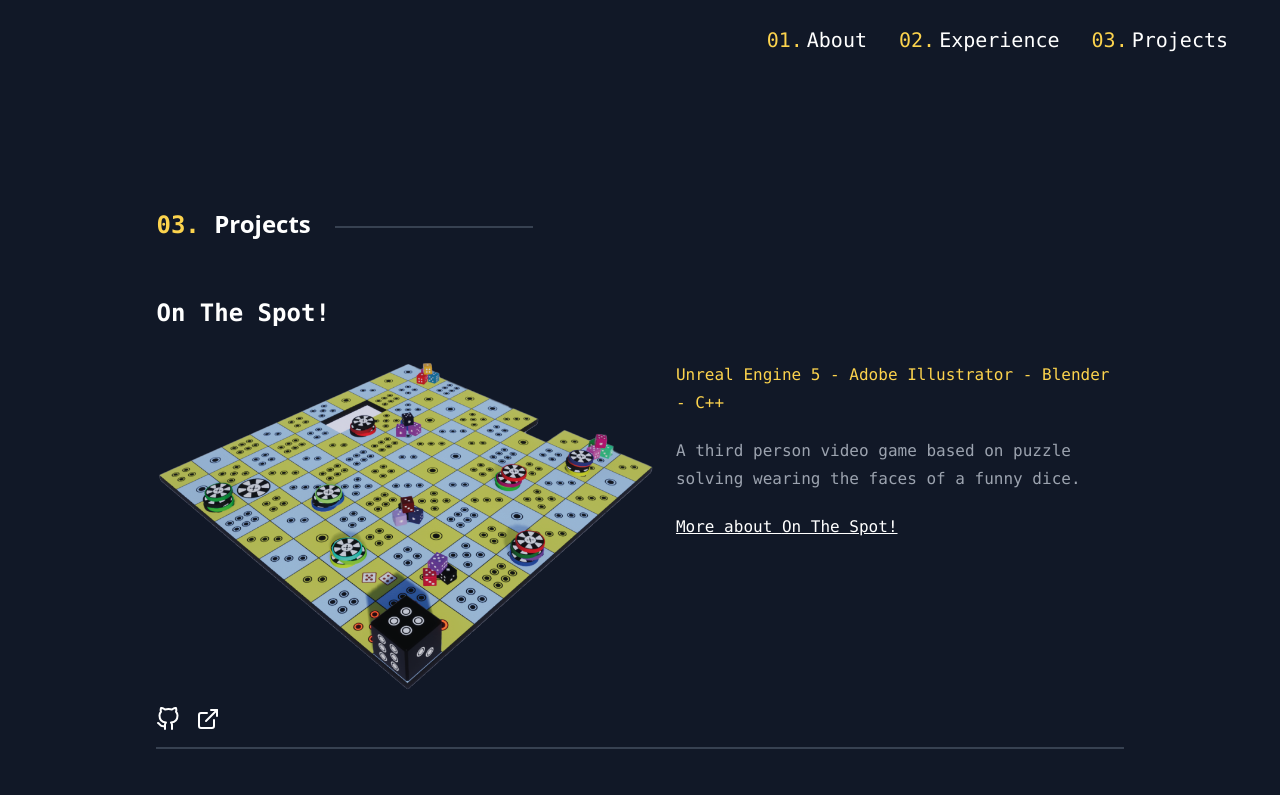
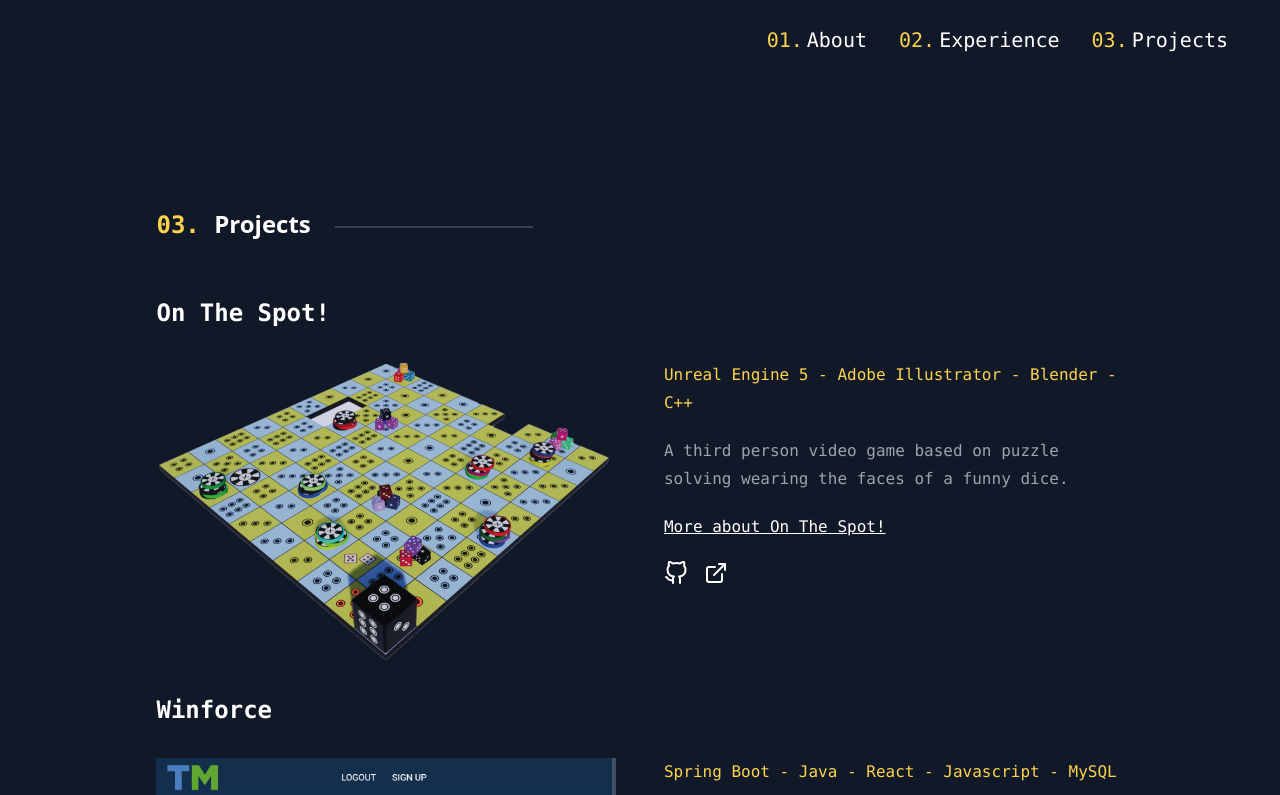
Before and after one commit to simone-lungarella/surveyor-lab, a SvelteKit app: page /projects in a window 1280 px wide. Shown: the top 795 px of the page. Built offline with nearby package versions, Linux system fonts and the light colour scheme.

Commit message:
Fixed spacing issue in projects, corrected image in winforce and ptracer projects

```diff
--- a/src/routes/Header.svelte
+++ b/src/routes/Header.svelte
@@ -85,6 +85,6 @@
 
 <style>
     .item {
-        @apply flex items-center px-3 py-2 text-xl font-mono gap-1;
+        @apply flex items-center px-3 py-2 text-xl md:text-sm lg:text-xl font-mono gap-1;
     }
 </style>
--- a/src/routes/about/+page.svelte
+++ b/src/routes/about/+page.svelte
@@ -4,7 +4,7 @@
 
 </script>
 
-<div class="grid grid-cols-7 md:grid-cols-8 lg:grid-cols-10 gap-4 -mt-8 md:mt-20">
+<div class="grid grid-cols-7 md:grid-cols-8 lg:grid-cols-9 gap-4 -mt-8 lg:mt-20">
     <div class="md:col-span-1" />
     <div class="prose col-span-7 lg:col-span-8">
         <div class="flex gap-6 items-center">
@@ -15,8 +15,6 @@
         </div>
     </div>
     <div class="md:col-span-1" />
-
-    <div class="lg:col-span-1" />
 
     <div class="text-column font-mono prose col-span-7 lg:col-span-4">
         <p class="text-gray-200">
--- a/src/routes/experience/+page.svelte
+++ b/src/routes/experience/+page.svelte
@@ -5,7 +5,7 @@
 
 </script>
 
-<div class="grid grid-cols-8 md:grid-cols-9 gap-4 -mt-12 md:mt-20">
+<div class="grid grid-cols-8 md:grid-cols-9 gap-4 -mt-12 lg:mt-20">
     <div class="md:col-span-1" />
     <div class="prose col-span-8">
         <div class="flex gap-6 items-center">
--- a/src/routes/projects/+page.svelte
+++ b/src/routes/projects/+page.svelte
@@ -3,10 +3,9 @@
     import OnTheSpot from "/src/lib/image/onthespot.png";
     import PTracker from "/src/lib/image/product-tracker.png";
     import Winforce from "/src/lib/image/winforce.png";
-
 </script>
 
-<div class="grid grid-cols-8 md:grid-cols-9 gap-4 -mt-12 md:mt-12 space-y-4">
+<div class="grid grid-cols-8 md:grid-cols-9 gap-4 -mt-12 lg:mt-12 space-y-4">
     <div class="md:col-span-1" />
 
     <div class="prose col-span-8">
@@ -21,39 +20,30 @@
     {#each $ProjectStore as project (project.id)}
         <div class="md:col-span-1" />
 
-        <!-- Project Title -->
         <div class="col-span-8 md-col-span-7 prose font-mono">
             <h2 class="text-white">{project.title}</h2>
         </div>
 
         <div class="md:col-span-1" />
 
-        <!-- Content -->
-        <div
-            class="col-span-8 md:col-span-7 grid grid-flow-row gap-4 place-content-center">
-            <!-- Image -->
-            <div
-                class="col-span-8 md:col-span-4 object-center object-fill hover:scale-105 transition duration-500 ease-in-out">
-                <!-- <img src={project.cover} alt="Project" /> -->
+        <div class="col-span-8 md:col-span-7 grid grid-flow-row place-content-center" >
+            <div class="grid grid-cols-1 md:grid-cols-2 gap-12 items-center lg:items-start">
+
+                <div class="hover:scale-105 transition duration-500 ease-in-out" >
                     {#if project.id === 1}
                         <img src={OnTheSpot} alt="Project preview" />
                     {:else if project.id === 2}
+                        <img src={Winforce} alt="Project preview" />
+                    {:else if project.id === 3}
                         <img src={PTracker} alt="Project preview" />
-                {:else if project.id === 3}
-                    <img src={Winforce} alt="Project preview" />
                     {/if}
                 </div>
 
-            <!-- Text -->
-            <div class="col-span-8 md:col-span-3 bg-contain prose font-mono">
-                <span class="text-amber-300">{project.techs.join(" - ")}</span>
+                <div class="prose font-mono">
+                    <span class="text-amber-300" >{project.techs.join(" - ")}</span >
                     <p class="text-gray-400">{project.description}</p>
                     <a class="text-white" href={project.page} >More about {project.title}</a >
-            </div>
-
-            <!-- Links -->
-            <div
-                class="col-span-8 md:col-span-7 grid grid-flow-col place-content-start gap-4" >
+                    <div class="grid grid-flow-col place-content-start gap-4 mt-5">
                         {#if project.github}
                             <a href={project.github}>
                                 <svg
@@ -66,7 +56,7 @@
                                     stroke-width="2"
                                     stroke-linecap="round"
                                     stroke-linejoin="round"
-                            class="feather feather-github hover:scale-110 hover:text-amber-300" >
+                                    class="feather feather-github text-white hover:scale-110 hover:text-amber-300" >
                                     <path d="M9 19c-5 1.5-5-2.5-7-3m14 6v-3.87a3.37 3.37 0 0 0-.94-2.61c3.14-.35 6.44-1.54 6.44-7A5.44 5.44 0 0 0 20 4.77 5.07 5.07 0 0 0 19.91 1S18.73.65 16 2.48a13.38 13.38 0 0 0-7 0C6.27.65 5.09 1 5.09 1A5.07 5.07 0 0 0 5 4.77a5.44 5.44 0 0 0-1.5 3.78c0 5.42 3.3 6.61 6.44 7A3.37 3.37 0 0 0 9 18.13V22" />
                                 </svg>
                             </a>
@@ -83,7 +73,7 @@
                                     stroke-width="2"
                                     stroke-linecap="round"
                                     stroke-linejoin="round"
-                            class="feather feather-external-link hover:scale-110 hover:text-amber-300" >
+                                    class="feather feather-external-link text-white hover:scale-110 hover:text-amber-300" >
                                     <path d="M18 13v6a2 2 0 0 1-2 2H5a2 2 0 0 1-2-2V8a2 2 0 0 1 2-2h6" />
                                     <polyline points="15 3 21 3 21 9" />
                                     <line x1="10" y1="14" x2="21" y2="3" />
@@ -91,11 +81,8 @@
                             </a>
                         {/if}
                     </div>
-
-            {#if project.id !== $ProjectStore.length}
-                <div class="col-span-8 md:col-span-7 h-0.5 w-full bg-gray-700 mb-7"/>
-            {/if}
-
+                </div>
+            </div>
         </div>
 
         <div class="md:col-span-1" />
```
Lines whose indentation alone changed are shown as unchanged.
